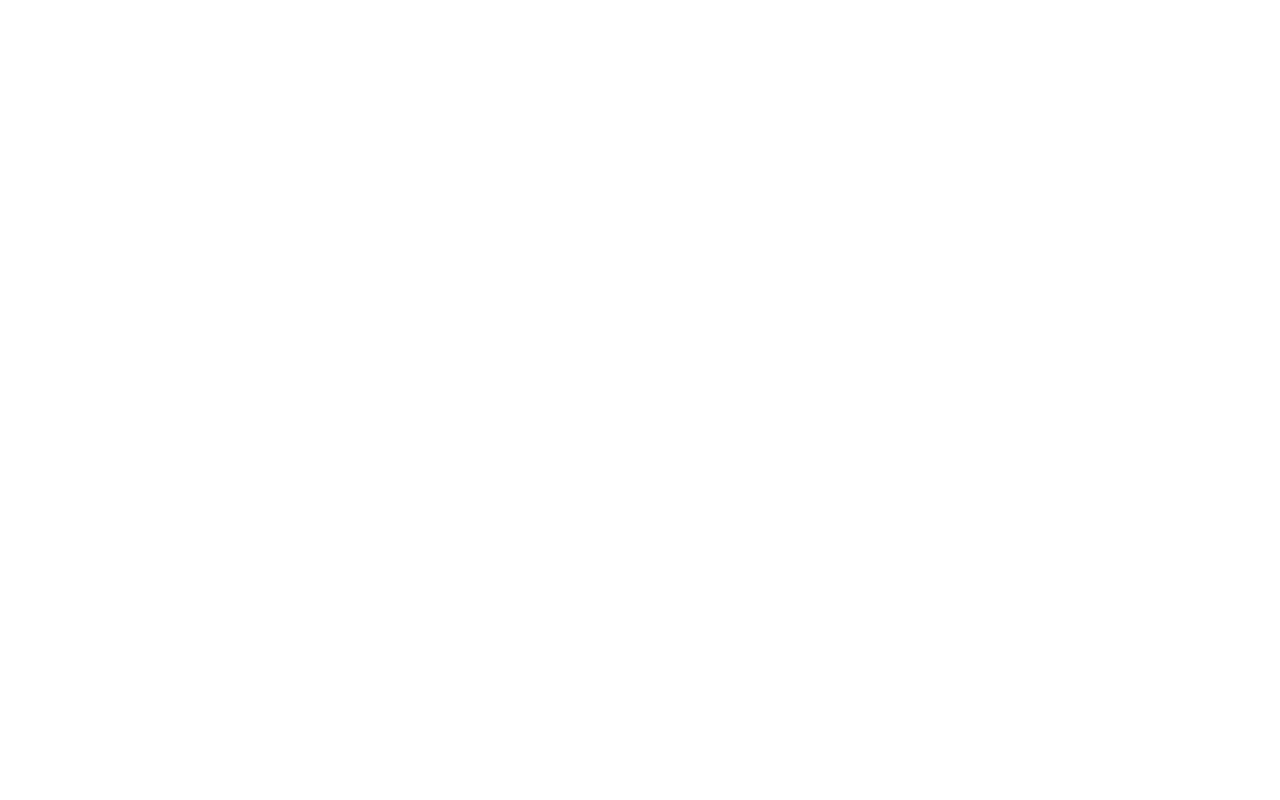
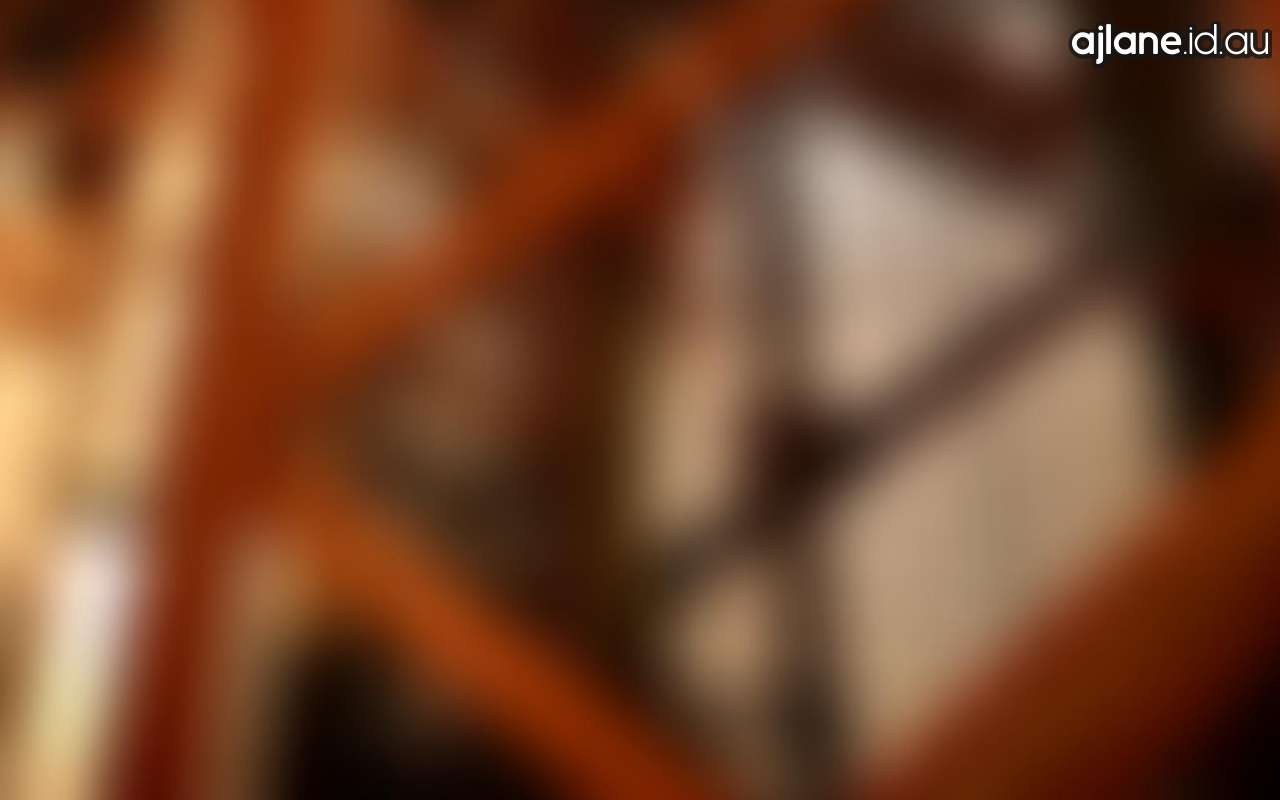
Before and after one commit to ajlane/ajlane.github.io, a plain HTML site: page index.htm in a window 1280 px wide. Drawn offline with Linux system fonts and the light colour scheme.

Commit message:
Added decorative images

```diff
--- a/index.htm
+++ b/index.htm
@@ -4,7 +4,23 @@
   <title>ajlane.id.au</title>
   <link rel="openid2.provider" href="https://www.google.com/accounts/o8/ud?source=profiles" />
   <link rel="openid2.local_id" href="https://plus.google.com/113427245716758655175"/>
+  <style>
+    body {
+      background-color: rgb(28,44,33);
+	  background-repeat: no-repeat;
+	  background-position: bottom center;
+      background-size: cover;
+      background-attachment: fixed;
+      background-image: url('red-architecture.jpg');
+    }
+	h1 {
+	  font-family:sans-serif;
+	  color:white;
+	  text-align: right;
+	}
+  </style>
 </head>
 <body>
+  <h1><img src="logo.png" alt="ajlane.id.au"/></h1>
 </body>
 </html>
```
Also changed, not shown: logo.png (added), red-architecture.jpg (added).
